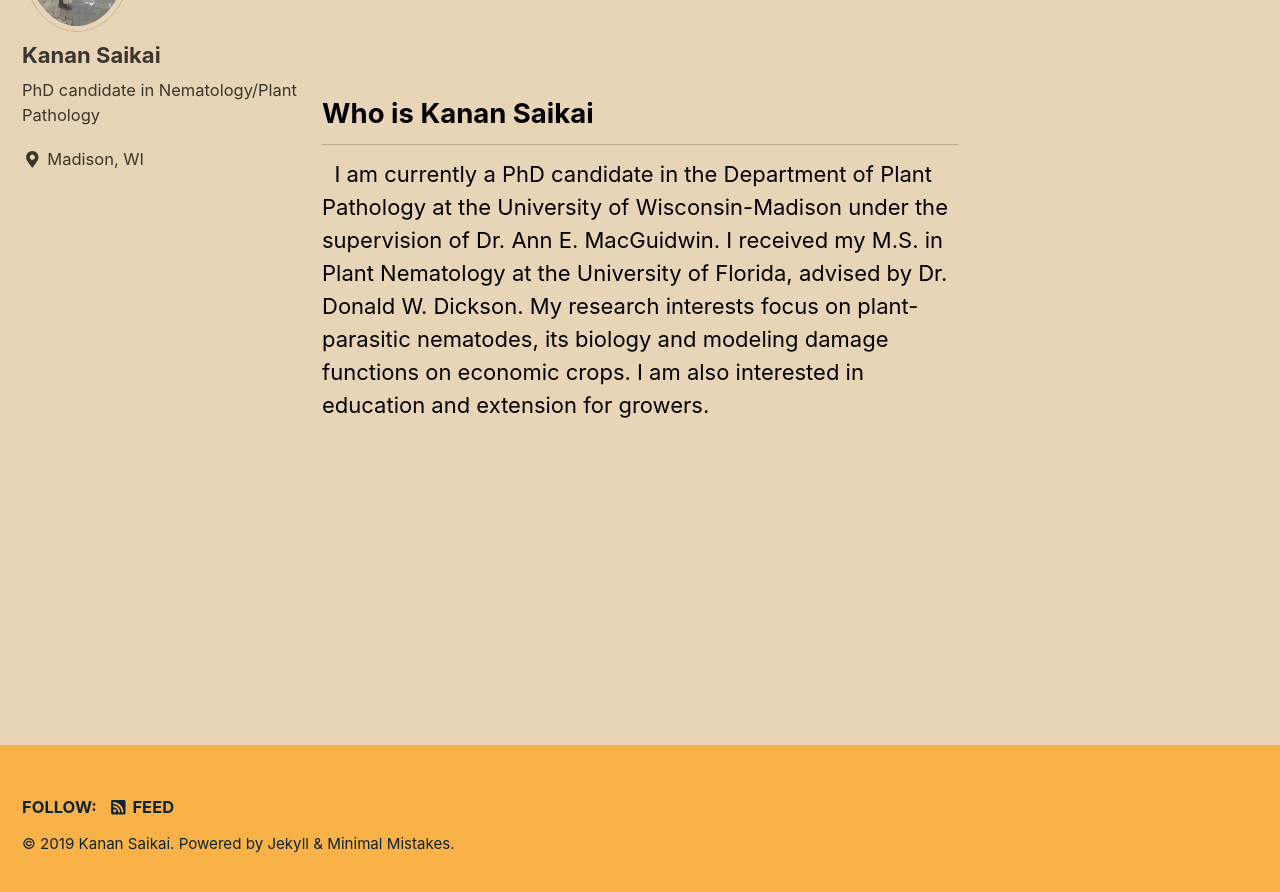
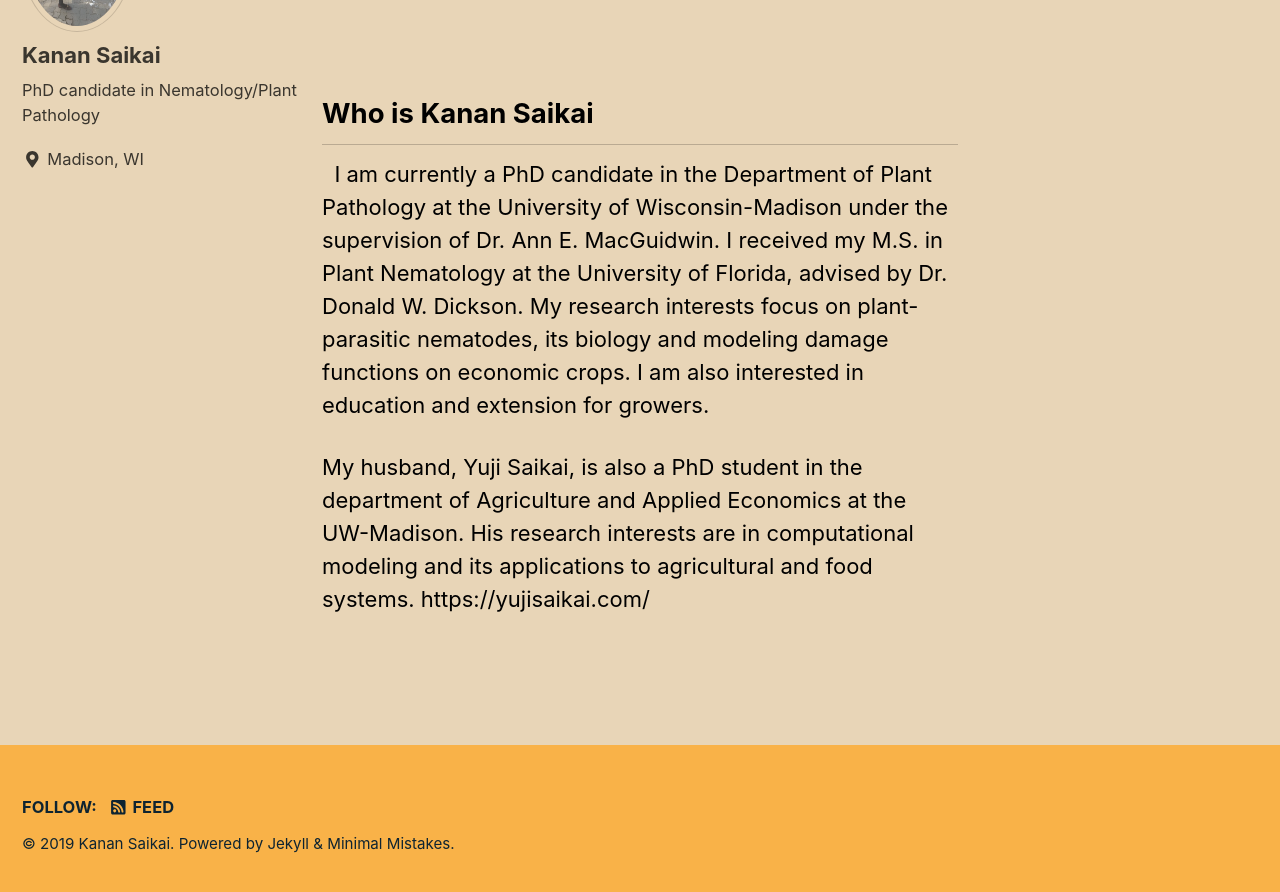
Before and after one commit to ksaikai/ksaikai.github.io, a Jekyll site: the page built from index.md, in a window 1280 px wide and 900 px high, scrolled down 739 px. Shown: the top 892 px of the window. Built offline with Jekyll 4.4.1, drawn with Linux system fonts in a browser that asks for light colours; cached includes are drawn as plain includes; nearby versions of some CDN libraries.

Commit message:
Update index.md

```diff
--- a/index.md
+++ b/index.md
@@ -12,3 +12,6 @@ header:
 I am currently a PhD candidate in the Department of Plant Pathology at the University of Wisconsin-Madison under the supervision of Dr. Ann E. MacGuidwin.
 I received my M.S. in Plant Nematology at the University of Florida, advised by Dr. Donald W. Dickson.
 My research interests focus on plant-parasitic nematodes, its biology and modeling damage functions on economic crops. I am also interested in education and extension for growers.
+
+
+My husband, Yuji Saikai, is also a PhD student in the department of Agriculture and Applied Economics at the UW-Madison. His research interests are in computational modeling and its applications to agricultural and food systems. https://yujisaikai.com/
```
